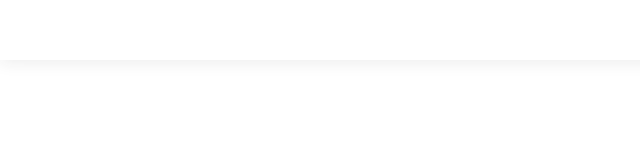
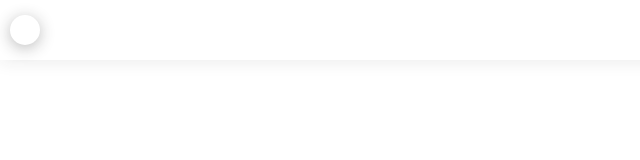
Before and after one commit to ksheyon123/project__fortress, a React (Create React App) app: page /creator/nft in a window 1280 px wide. Shown: the top 160 px of the page, without its empty margins (0-640 px from the left). Built offline with nearby package versions, Linux system fonts and the light colour scheme.

Commit message:
Update dev/pallet

```diff
--- /dev/null
+++ b/src/components/common/index.tsx
@@ -0,0 +1 @@
+export { ComboBox } from "./ComboBox";
--- a/src/components/creator/Pallet.tsx
+++ b/src/components/creator/Pallet.tsx
@@ -1,13 +1,132 @@
-import React from "react";
+import React, { useCallback, useEffect, useState } from "react";
+import {
+  useRecoilState
+} from "recoil";
 import styled from "styled-components";
+import ic_switch from "../../assets/ic_switch.png";
 
-const Pallet: React.FC = () => {
+const StyledPallet = styled.div<{ colorSelected: string; isActive: boolean; isHex: boolean; }>`
+  display: flex;
+  align-items: center;
+  width : 60px;
+  height : 100%;
+
+  & > div.color-select {
+    position : relative;
+    width : 30px;
+    height : 30px;
+    border-radius: 50%;
+    background-color: ${props => props.colorSelected};
+    box-shadow: 0px 3px 15px 0px rgba(32, 32, 32, 0.3);
+    & .color-pallet {
+      position : relative;
+      display : ${props => props.isActive ? "block" : "none"};
+      top : 40px;
+      width : 240px;
+      height : 300px;
+      box-shadow: 0px 3px 15px 0px rgba(32, 32, 32, 0.15);
+      background-color: #FFF;
+      padding : 10px;
+      & .color-input {
+        display : flex;
+
+        & > div {
+          display : flex;
+          & input  {
+            width :40px;
+            height : 20px;
+          }
+        }
+      }
+    }
+  }
+
+
+`;
+
+const Pallet: React.FC = (props) => {
+  const [showPallet, setShowPallet] = useState<boolean>(false);
+  const [isHex, setIsHex] = useState<boolean>(false);
+  const [color, setColor] = useState<string>("#FFF");
+
+  // Source 간단하게?
+  const handleOnClick = useCallback(() => {
+    const pallet = document.getElementById("color-pallet");
+    if (showPallet) {
+      pallet?.setAttribute("class", "color-pallet");
+    }
+
+    if (!showPallet) {
+      pallet?.setAttribute("class", 'color-pallet active');
+    }
+    setShowPallet(!showPallet);
+  }, [showPallet]);
+
+  const handleOnChange = (key: string, value: string) => {
+    if (key) {
+
+    }
+  }
 
   return (
+    <StyledPallet colorSelected={color} isActive={showPallet} isHex={isHex}>
+      <div
+        className="color-select"
+        onClick={() => handleOnClick()}
+      >
+        <div
+          id="color-pallet"
+          className="color-pallet"
+          onClick={(e) => {
+            e.stopPropagation();
+          }}
+        >
+          <div
+            className="color-picker"
+          >
+            {
+              // Color Picker는 나중에
+            }
+          </div>
+          <div className="color-input">
+            {
+              isHex ? (
 
-    <div>
-
-    </div>
+                <div>
+                  <span>HEX</span>
+                  <input
+                    value={color}
+                    onChange={(e) => handleOnChange("hex", e.target.value)} />
+                  <span>{ }</span>
+                </div>
+              ) : (
+                  <div>
+                    <span>RGB</span>
+                    <input
+                      value={color}
+                      onChange={(e) => handleOnChange("rgb1", e.target.value)} />
+                    <input
+                      value={color}
+                      onChange={(e) => handleOnChange("rgb2", e.target.value)} />
+                    <input
+                      value={color}
+                      onChange={(e) => handleOnChange("rgb3", e.target.value)} />
+                    <span>{ }</span>
+                  </div>
+                )
+            }
+            <img src={ic_switch}
+              onClick={() => setIsHex(!isHex)}
+              style={{
+                width: 20,
+                height: 20
+              }}
+              alt="icon_switch"
+            />
+          </div>
+        </div>
+      </div>
+    </StyledPallet>
   )
 }
 
--- a/src/components/creator/ToolTab.tsx
+++ b/src/components/creator/ToolTab.tsx
@@ -1,17 +1,22 @@
 import React from 'react';
 import styled from "styled-components";
+
+import {
+  Pallet
+} from "./Pallet";
 
 const StyledToolTab = styled.div`
 position: fixed;
 width : 100vw;
 height : 60px;
+padding: 0px 10px;
 box-shadow : 0px 3px 15px 0px rgba(32, 32, 32, 0.08);
 `;
 
 const ToolTab: React.FC = () => {
   return (
     <StyledToolTab>
-
+      <Pallet />
     </StyledToolTab>
   )
 }
--- /dev/null
+++ b/src/utils/index.tsx
@@ -0,0 +1,3 @@
+export const rgbToHexConverter = () => {
+
+}
```
Also changed, not shown: src/components/common/ComboBox.tsx (added, +12 -0 lines), src/assets/ic_switch.png (added).
